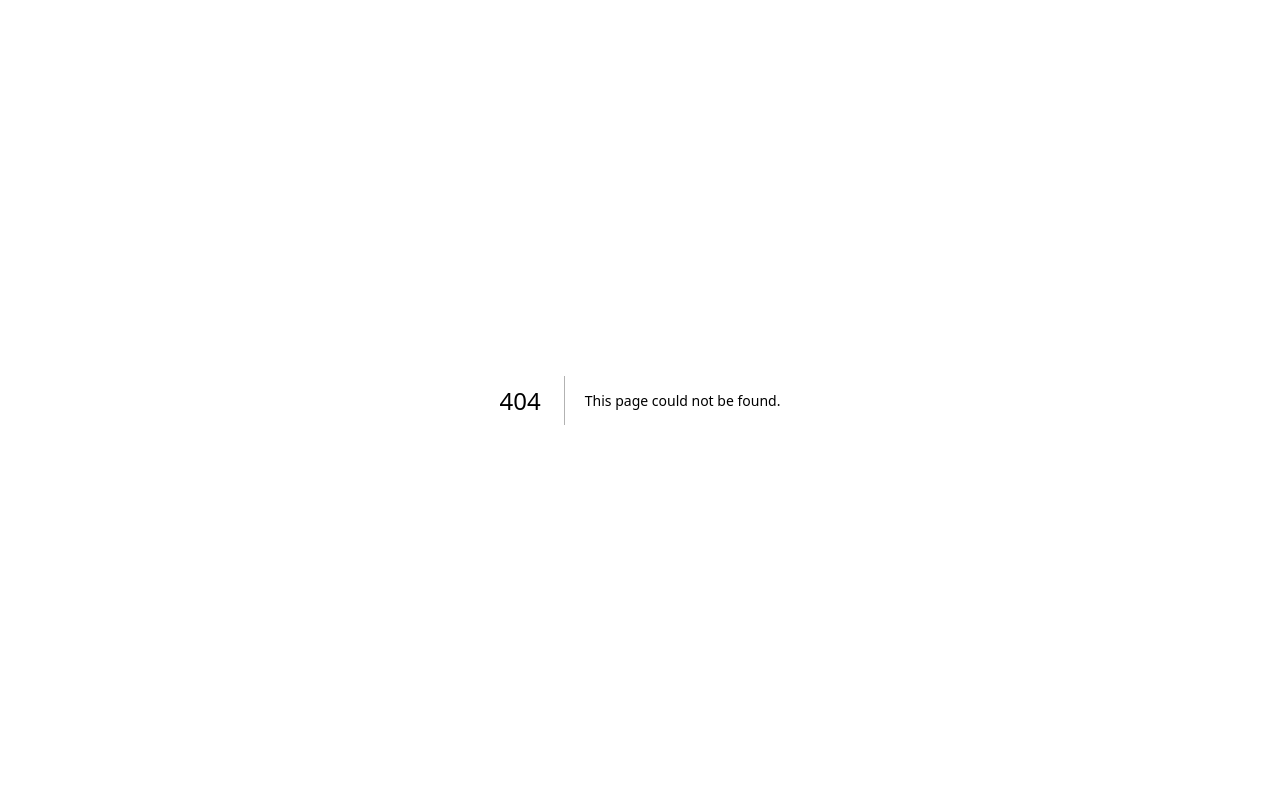
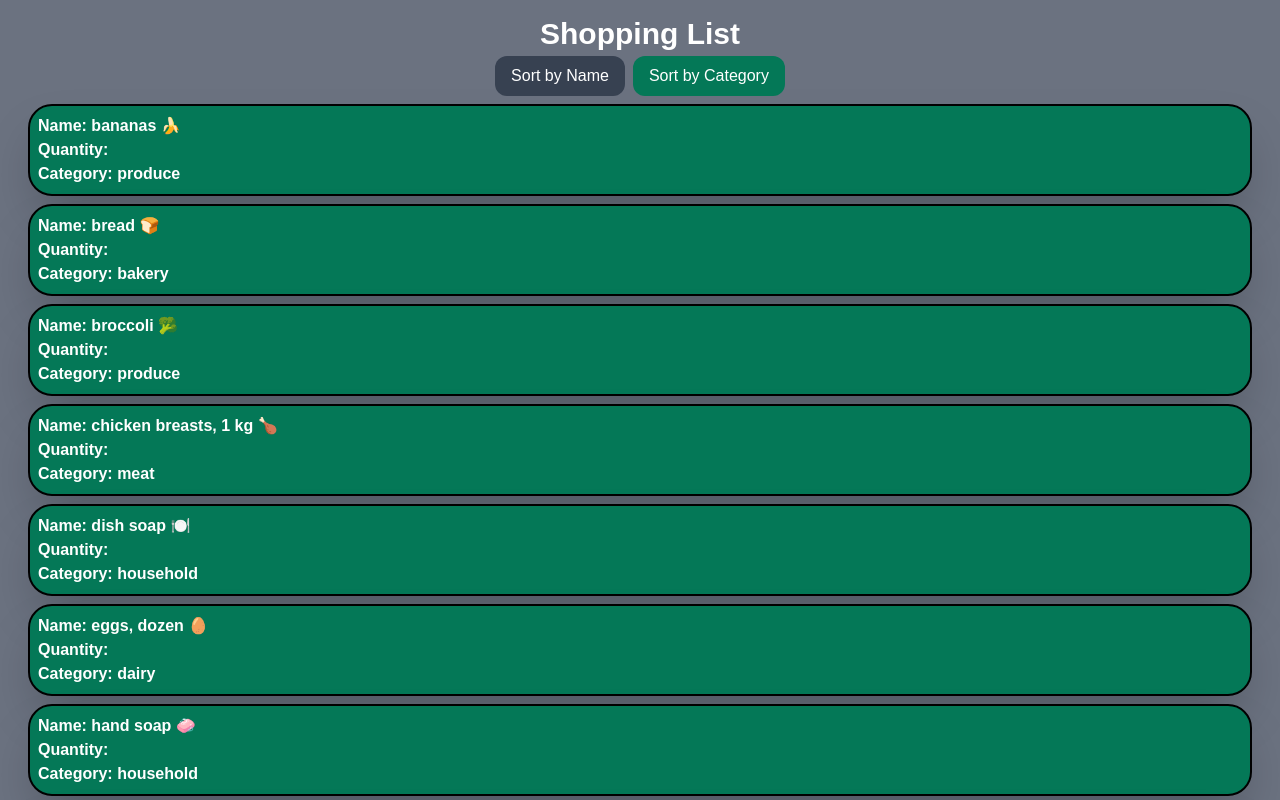
Before and after one commit to romerjohn4/cprg306-assignments, a Next.js app: page /week-6 in a window 1280 px wide. Before the commit this address had no page. Shown: the top 800 px of the page. Built offline with nearby package versions, Linux system fonts and the light colour scheme.

Commit message:
finished week-6
used sort function, changed items to be in a .json file in an array.

```diff
--- a/app/page.js
+++ b/app/page.js
@@ -4,6 +4,9 @@
   return (
     <main>
       <h1 className="font-bold">CPRG 306: Web Development 2 - Assignments</h1>
+      <p className="m-2">
+      <Link href ="./dogtrial">Dog</Link>
+      </p>
       <p className="m-2">
       <Link href ="./week-2">week-2</Link>
       </p>
@@ -17,9 +20,8 @@
       <Link href ="./week-5">week-5</Link>
       </p>
       <p className="m-2">
-      <Link href ="./dogtrial">Dog</Link>
+      <Link href ="./week-6">week-6</Link>
       </p>
     </main>
-
   );
 }
--- /dev/null
+++ b/app/week-6/item-list.js
@@ -0,0 +1,39 @@
+"use client";
+import items from './items.json';
+import Item from './item.js';
+import {useState} from 'react';
+
+export function ItemList() {
+
+    const [sortBy, setSortBy] = useState('name');
+
+    // items.sort ((a, b) => a.name.localeCompare(b.name)); // sort by name
+    // items.sort ((a, b) => a.category.localeCompare(b.category)); // sort by category
+
+    if (sortBy === 'name') {
+        items.sort((a, b) => a.name.localeCompare(b.name));
+    } else if (sortBy === 'category') {
+        items.sort((a, b) => a.category.localeCompare(b.category));
+    }
+
+
+
+
+
+    return (
+        <main className="m-1">
+
+            <div className="flex justify-center items-center space-x-2">
+            <button className={` space-x-2 px-4 py-2 rounded-xl h-full  ${sortBy === 'name' ? "bg-gray-700" : "bg-emerald-700 && hover:bg-emerald-900"} text-white`}onClick={() => setSortBy('name')}>Sort by Name </button>
+            <button className={`px-4 py-2 rounded-xl h-full  ${sortBy === 'category' ? "bg-gray-700" : "bg-emerald-700 && hover:bg-emerald-900"} text-white`} onClick={() => setSortBy('category')}>Sort by Category</button>
+            </div>
+            {items.map((item, id) => (
+                <Item
+                    key={id}
+                    name={item.name}
+                    category={item.category}
+                />
+            ))}
+        </main>
+    );
+}
--- /dev/null
+++ b/app/week-6/item.js
@@ -0,0 +1,17 @@
+export default function Item(props) {
+    return (
+        <section className="border p-2 m-2 bg-emerald-700 border-black rounded-3xl shadow-2xl border-2">
+            <ul>
+                <li className="font-bold text-white">
+                    Name: {props.name}
+                </li>
+                <li className="font-bold text-white">
+                    Quantity: {props.quantity}
+                </li>
+                <li className="font-bold text-white">
+                    Category: {props.category}
+                </li>
+            </ul>
+        </section>
+    );
+}
--- /dev/null
+++ b/app/week-6/items.json
@@ -0,0 +1,74 @@
+[
+    {
+      "id": "1h2GJKH12gkHG31h1H",
+      "name": "milk, 4 L 🥛",
+      "quantity": 1,
+      "category": "dairy"
+    },
+    {
+      "id": "2KJH3k2j3H1k2J3K1H",
+      "name": "bread 🍞",
+      "quantity": 2,
+      "category": "bakery"
+    },
+    {
+      "id": "3h2KJH3k2j3H1k2J3",
+      "name": "eggs, dozen 🥚",
+      "quantity": 2,
+      "category": "dairy"
+    },
+    {
+      "id": "4k2J3K1H2GJKH12gk",
+      "name": "bananas 🍌",
+      "quantity": 6,
+      "category": "produce"
+    },
+    {
+      "id": "5H1h1H2KJH3k2j3H",
+      "name": "broccoli 🥦",
+      "quantity": 3,
+      "category": "produce"
+    },
+    {
+      "id": "6H1k2J3K1H2GJKH1",
+      "name": "chicken breasts, 1 kg 🍗",
+      "quantity": 1,
+      "category": "meat"
+    },
+    {
+      "id": "7gkHG31h1H2KJH3k",
+      "name": "pasta sauce 🍝",
+      "quantity": 3,
+      "category": "canned goods"
+    },
+    {
+      "id": "8j3H1k2J3K1H2GJK",
+      "name": "spaghetti, 454 g 🍝",
+      "quantity": 2,
+      "category": "dry goods"
+    },
+    {
+      "id": "9H12gkHG31h1H2KJ",
+      "name": "toilet paper, 12 pack 🧻",
+      "quantity": 1,
+      "category": "household"
+    },
+    {
+      "id": "10H3k2j3H1k2J3K1",
+      "name": "paper towels, 6 pack",
+      "quantity": 1,
+      "category": "household"
+    },
+    {
+      "id": "11k2J3K1H2GJKH12",
+      "name": "dish soap 🍽️",
+      "quantity": 1,
+      "category": "household"
+    },
+    {
+      "id": "12GJKH12gkHG31h1",
+      "name": "hand soap 🧼",
+      "quantity": 4,
+      "category": "household"
+    }
+  ]
--- /dev/null
+++ b/app/week-6/page.js
@@ -0,0 +1,10 @@
+import { ItemList } from "./item-list.js";
+
+export default function Page() {
+    return (
+        <main className="mx-auto p-4 bg-gray-500">
+            <h1 className="text-3xl font-bold text-center text-white">Shopping List</h1>
+            <ItemList />
+        </main>
+    );
+}
```
